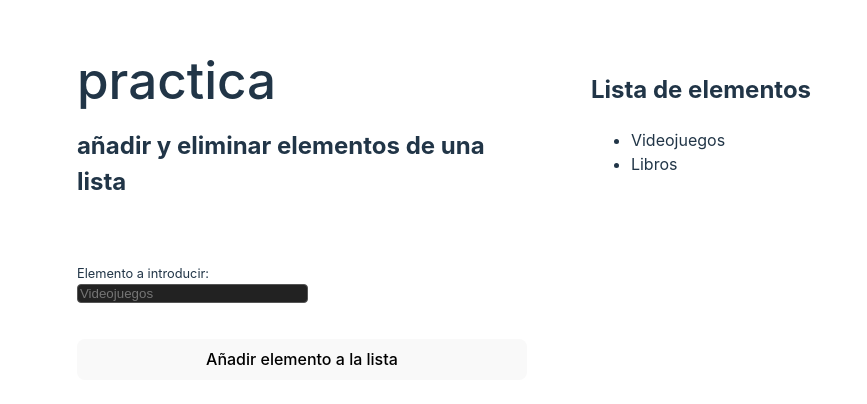
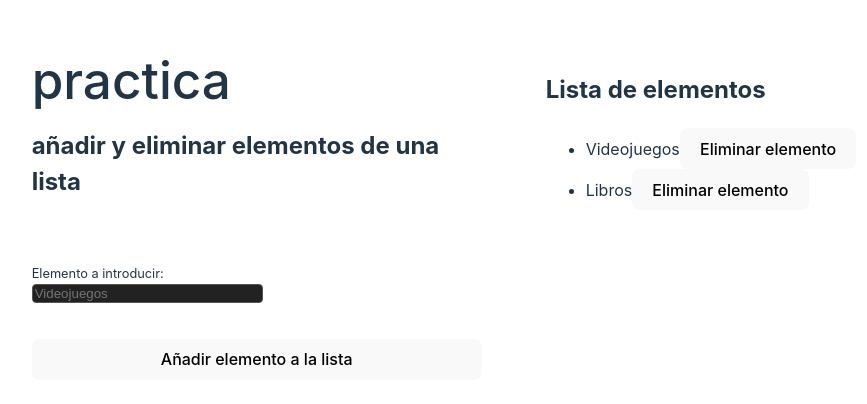
Before and after one commit to francmauric/practica12, a React (Vite) app: page / in a window 1280 px wide. Shown: the part 184-588 px from the top of the page, without its empty margins (196-1063 px from the left). Built offline with nearby package versions, Linux system fonts and the light colour scheme.

Commit message:
add button delete

```diff
--- a/src/App.tsx
+++ b/src/App.tsx
@@ -36,6 +36,7 @@ function App() {
     const newItem: Item = {
       id: crypto.randomUUID(),
       text: input.value,
+      timestamp: Date.now()
     }
 
     setItems((prevItems) => {
@@ -72,6 +73,13 @@ function App() {
               return(
                 <li key={item.id}>
                   {item.text}
+                  <button onClick={() => {
+                    setItems(prevItems => {
+                      return prevItems.filter(currentItem => currentItem.id !== item.id)
+                    })
+                  }}>
+                    Eliminar elemento
+                  </button>
                   </li>
               )
             })
```
